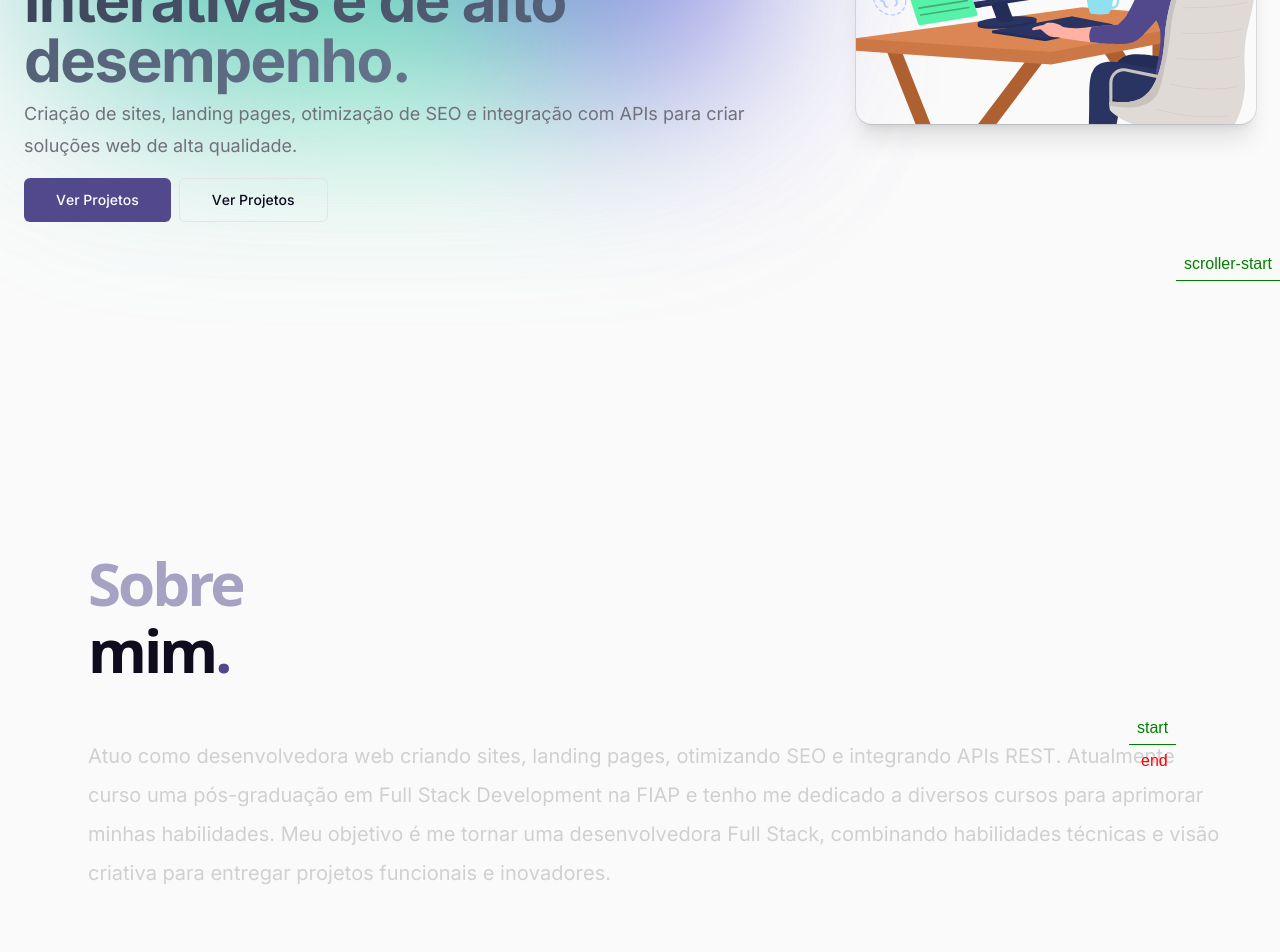
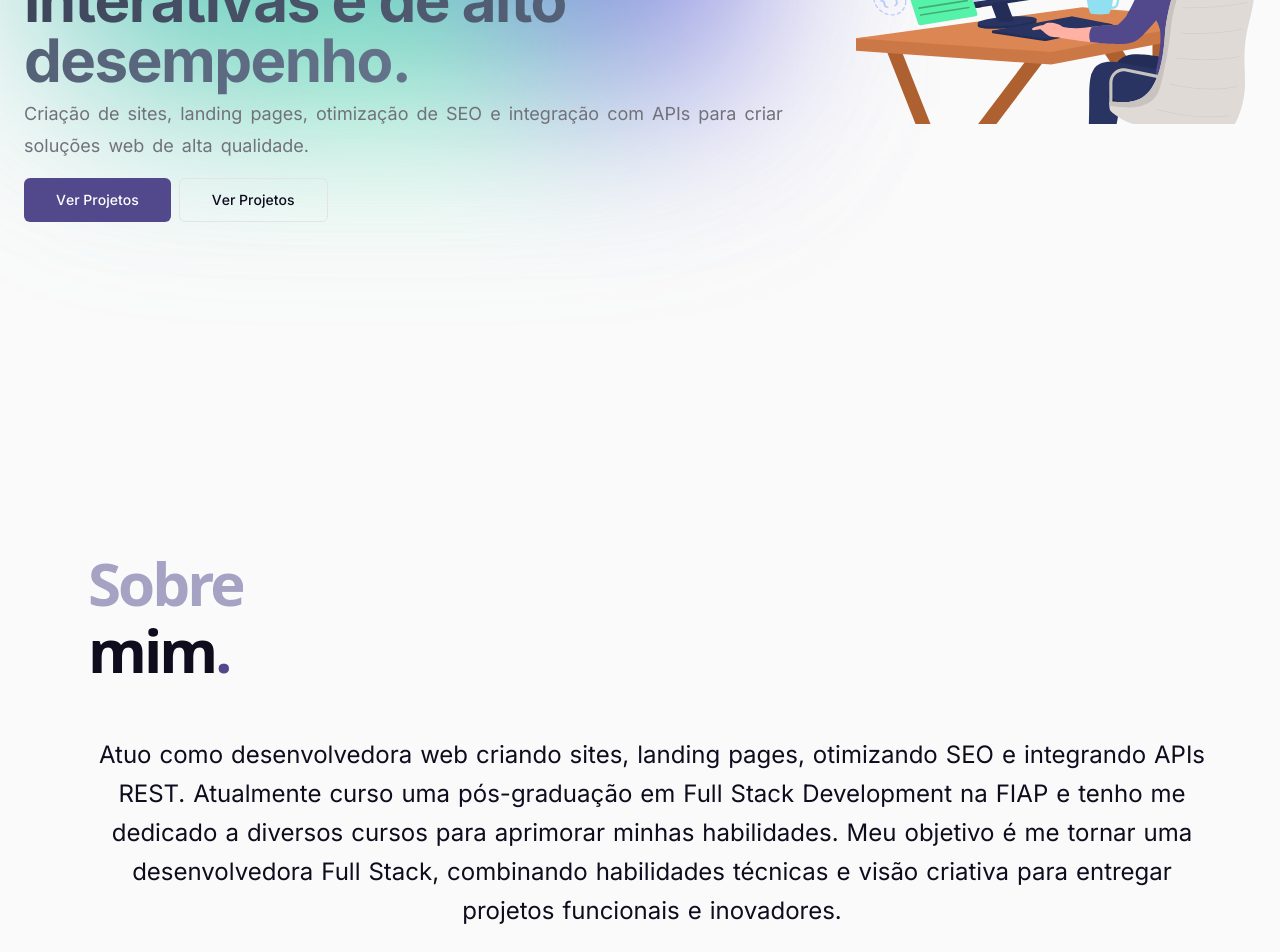
Before and after one commit to fernanda-vaz/new-portfolio, a Next.js app: page / in a window 1280 px wide. Shown: the part 440-1392 px from the top of the page. Built offline with nearby package versions, Linux system fonts and the light colour scheme; grey boxes are pictures that could not be loaded.

Commit message:
animacoes texto

```diff
--- a/components/about.tsx
+++ b/components/about.tsx
@@ -3,7 +3,7 @@
 import Image from 'next/image'
 import { About, Service } from '@/lib/interface'
 import {
-  AnimatedText,
+  MotionAnimatedText,
   SectionHeading,
   SlideIn,
   Transition,
@@ -31,8 +31,8 @@ export function AboutSection({ about, services }: AboutProps) {
               </SlideIn>
             </SectionHeading>
 
-            <div className='text-start max-w-[1200px] text-2xl/relaxed md:pl-16'>
-              <AnimatedText>{about.description}</AnimatedText>
+            <div className='text-center max-w-[1200px] text-2xl/relaxed md:pl-16'>
+              <MotionAnimatedText>{about.description}</MotionAnimatedText>
             </div>
           </div>
           <div className='mx-auto grid max-w-5xl items-center gap-6 py-12 lg:grid-cols-2 lg:gap-12'>
--- a/components/contact.tsx
+++ b/components/contact.tsx
@@ -10,6 +10,7 @@ import { useState } from 'react'
 import { useFormik } from 'formik'
 import { toast, Bounce, ToastContainer } from 'react-toastify'
 import {
+  MotionAnimatedText,
   SectionHeading,
   SlideIn,
   TextReveal,
@@ -103,13 +104,19 @@ export function ContactSection({ social }: SocialProps) {
                 </SlideIn>
               </SectionHeading>
 
-              <Transition>
+              {/* <Transition>
                 <p className='max-w-[600px] text-muted-foreground md:text-xl/relaxe '>
                   Estou disponível para novos projetos. Entre em contato para
                   discutirmos como posso ajudar a transformar suas ideias em
                   realidade.
                 </p>
-              </Transition>
+              </Transition> */}
+
+              <div className='text-start max-w-[1200px] text-xl/relaxed text-muted-foreground'>
+                <MotionAnimatedText>
+                  Estou disponível para novos projetos. Entre em contato para discutirmos como posso ajudar a transformar suas ideias em realidade.
+                </MotionAnimatedText>
+              </div>
             </div>
             <div className='space-y-4'>
               <div className='flex items-center'>
--- a/components/hero.tsx
+++ b/components/hero.tsx
@@ -6,7 +6,7 @@ import { Button } from '@/components/ui/button'
 import { Badge } from './ui/badge'
 import { motion } from 'motion/react'
 import { About } from '@/lib/interface'
-import { TextReveal, Transition } from './ui/transitions'
+import { MotionAnimatedText, TextReveal, Transition } from './ui/transitions'
 
 interface HeroProps {
   about: About
@@ -22,9 +22,11 @@ export default function HeroSection({ about }: HeroProps) {
         <div className='grid gap-6 lg:grid-cols-[1fr_400px] lg:gap-12'>
           <div className='flex flex-col justify-center space-y-4'>
             <div className='space-y-2'>
-              <Badge className='inline-flex' variant='outline'>
-                {about.badge}
-              </Badge>
+              <Transition>
+                <Badge className='inline-flex' variant='outline'>
+                  {about.badge}
+                </Badge>
+              </Transition>
               <motion.h1
                 className='mt-10 text-4xl font-bold tracking-tight text-primary sm:text-6xl'
                 initial={{ opacity: 0, y: 20 }}
@@ -33,14 +35,25 @@ export default function HeroSection({ about }: HeroProps) {
               >
                 <span className='text-gradient'>{about.title}</span>
               </motion.h1>
-              <motion.p
-                className='mmt-6 text-lg leading-8 text-muted-foreground'
+              {/* <motion.p
+                className='mt-6 text-lg leading-8 text-muted-foreground'
                 initial={{ opacity: 0, y: 20 }}
                 animate={{ opacity: 1, y: 0 }}
                 transition={{ duration: 0.8, delay: 0.2 }}
               >
                 {about.subtitle}
-              </motion.p>
+              </motion.p> */}
+              <motion.div
+                initial={{ opacity: 0, y: 20 }}
+                animate={{ opacity: 1, y: 0 }}
+                transition={{ duration: 0.8, delay: 0.2 }}
+                className='text-start max-w-[1200px] mt-6 text-lg leading-8 text-muted-foreground'
+              >
+                <MotionAnimatedText>
+                  {about.subtitle}
+                </MotionAnimatedText>
+              </motion.div>
+
             </div>
             <motion.div
               className='flex flex-col gap-2 min-[400px]:flex-row'
@@ -59,7 +72,6 @@ export default function HeroSection({ about }: HeroProps) {
                   <TextReveal>Ver Projetos</TextReveal>
                 </Link>
               </Button>
-
             </motion.div>
           </div>
           <motion.div
@@ -74,7 +86,7 @@ export default function HeroSection({ about }: HeroProps) {
                 width={1000}
                 height={1000}
                 alt='Imagem de perfil'
-                className='rounded-2xl shadow-xl ring-1 ring-gray-900/10'
+
               />
             </div>
           </motion.div>
--- a/components/projects.tsx
+++ b/components/projects.tsx
@@ -3,7 +3,13 @@
 import { motion } from 'motion/react'
 import { ProjectCard } from './ui/project-card'
 import { Project } from '@/lib/interface'
-import { SectionHeading, SlideIn, TextReveal, Transition } from './ui/transitions'
+import {
+  MotionAnimatedText,
+  SectionHeading,
+  SlideIn,
+  TextReveal,
+  Transition,
+} from './ui/transitions'
 import { useState } from 'react'
 import { Button } from './ui/button'
 
@@ -39,17 +45,25 @@ export function ProjectsSection({ projects }: ProjectProps) {
             </SlideIn>
           </SectionHeading>
 
-          <Transition className='text-start w-full md:pl-16'>
+          {/* <Transition className='text-start w-full md:pl-16'>
             <p className='max-w-[900px] text-muted-foreground md:text-xl/relaxed mb-4'>
               Confira alguns dos meus trabalhos mais recentes.
             </p>
-          </Transition>
+          </Transition> */}
+
+          <div className='text-center max-w-[1200px] text-2xl/relaxed text-muted-foreground md:pl-16 pb-12'>
+            <MotionAnimatedText>
+              Confira alguns dos meus trabalhos mais recentes.
+            </MotionAnimatedText>
+          </div>
         </motion.div>
 
         <motion.div className='grid grid-cols-1 md:grid-cols-2 lg:grid-cols-3 gap-8'>
-          {projects.slice(0, showMore ? projects.length : numProjectToShow).map((proj, i) => (
+          {projects
+            .slice(0, showMore ? projects.length : numProjectToShow)
+            .map((proj, i) => (
               <Transition
-            transition={{ delay: 0.2 + i * 0.1}}
+                transition={{ delay: 0.2 + i * 0.1 }}
                 viewport={{ once: true }}
                 key={i}
                 layoutId={proj.title}
--- a/components/skills.tsx
+++ b/components/skills.tsx
@@ -3,7 +3,12 @@
 import { iconsMap } from './ui/icons'
 import { SkillsCard } from './ui/skill-card'
 import { SkillCategory } from '@/lib/interface'
-import { SectionHeading, SlideIn, Transition } from './ui/transitions'
+import {
+  MotionAnimatedText,
+  SectionHeading,
+  SlideIn,
+  Transition,
+} from './ui/transitions'
 
 interface SkillsProps {
   categories: SkillCategory[]
@@ -11,27 +16,33 @@ interface SkillsProps {
 
 export default function SkillsSection({ categories }: SkillsProps) {
   return (
-    <section id='skills' className='w-full py-12 md:py-24 lg:py-32 bg-gradient-to-b from-secondary/15 to-background relative'>
-
+    <section
+      id='skills'
+      className='w-full py-12 md:py-24 lg:py-32 bg-gradient-to-b from-secondary/15 to-background relative'
+    >
       <div className='container px-4 md:px-6'>
         <div className='flex-col items-center justify-center space-y-4'>
           <div className='space-y-2'>
             <SectionHeading className='md:pl-16 overflow-hidden tracking-tighter text-start w-full'>
-              <SlideIn className='text-accent-foreground/50'>
-                Skills &
-              </SlideIn>
+              <SlideIn className='text-accent-foreground/50'>Skills &</SlideIn>
               <br />
               <SlideIn>
                 tecnologias<span className='text-primary'>.</span>
               </SlideIn>
             </SectionHeading>
 
-            <Transition className='text-start w-full md:pl-16'>
+            {/* <Transition className='text-start w-full md:pl-16'>
               <p className='max-w-[900px] text-muted-foreground md:text-xl/relaxed'>
                 Tecnologias e ferramentas que utilizo para criar soluções web de
                 alta qualidade.
               </p>
-            </Transition>
+            </Transition> */}
+
+            <div className='text-center max-w-[1200px] text-2xl/relaxed text-muted-foreground md:pl-16 pb-12'>
+              <MotionAnimatedText>
+                Tecnologias e ferramentas que utilizo para criar soluções web de alta qualidade.
+              </MotionAnimatedText>
+            </div>
           </div>
         </div>
         <div className='mx-auto grid max-w-5xl grid-cols-1 gap-6 py-12 md:grid-cols-2'>
--- a/components/ui/transitions.tsx
+++ b/components/ui/transitions.tsx
@@ -127,32 +127,64 @@ export const SlideIn = ({
   )
 }
 
-gsap.registerPlugin(ScrollTrigger)
+// gsap.registerPlugin(ScrollTrigger)
 
-export const AnimatedText = ({ children }: { children: string }) => {
+// export const AnimatedText = ({ children }: { children: string }) => {
+//   useEffect(() => {
+//     const elements = document.querySelectorAll('.animated-text')
+
+//     elements.forEach((element) => {
+//       const split = new SplitType(element as HTMLElement, {
+//         types: 'words,chars',
+//       })
+
+//       gsap.from(split.chars, {
+//         scrollTrigger: {
+//           trigger: element,
+//           start: 'top 90%',
+//           end: 'top 20%',
+//           scrub: true,
+//           markers: false,
+//         },
+//         opacity: 0.3,
+//         stagger: 0.02,
+//       })
+//     })
+//   }, [])
+
+//   return (
+//     <div>
+//       <span className='animated-text text-muted-foreground md:text-xl/relaxed'>
+//         {children}
+//       </span>
+//     </div>
+//   )
+// }
+
+export const MotionAnimatedText = ({ children }: { children: string }) => {
+  const [words, setWords] = useState<string[]>([])
+
   useEffect(() => {
-    const elements = document.querySelectorAll('.animated-text')
-
-    elements.forEach((element) => {
-      const split = new SplitType(element as HTMLElement, { types: 'words,chars' })
-
-      gsap.from(split.chars, {
-        scrollTrigger: {
-          trigger: element,
-          start: 'top 90%',
-          end: 'top 20%',
-          scrub: 2,
-          markers: true,
-        },
-        opacity: 0.3,
-        stagger: 0.02,
-      })
-    })
-  }, [])
+    setWords(children.split(' '))
+  }, [children])
 
   return (
-    <div >
-      <span className='animated-text text-muted-foreground md:text-xl/relaxed'>{children}</span>
+    <div className='overflow-hidden'>
+      {words.map((word, i) => (
+        <motion.span
+          key={i}
+          initial={{ opacity: 0.3 }}
+          whileInView={{ opacity: 1 }}
+          transition={{
+            delay: i * 0.08,
+            duration: 0.5,
+            ease: 'easeOut',
+          }}
+          className='inline-block mr-2'
+        >
+          {word}
+        </motion.span>
+      ))}
     </div>
   )
 }
```
Lines whose indentation alone changed are shown as unchanged.
